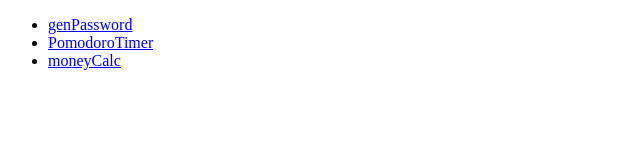
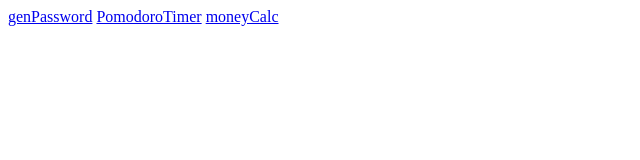
Before and after one commit to gushinDev/web-projects, a plain HTML site: page index.html in a window 1280 px wide. Shown: the whole page, without its empty margins (0-640 px from the left). Drawn offline with Linux system fonts and the light colour scheme.

Commit message:
check errors

```diff
--- a/index.html
+++ b/index.html
@@ -7,14 +7,11 @@
   <title>Document</title>
 </head>
 <body>
-  <ul class="list">
-    <li><a href="genPassword/index.html">genPassword</a>
-    </li>
-    <li><a href="PomodoroTimer/index.html">PomodoroTimer</a>
-    </li>
-    <li>  <a href="moneyCalc/index.html">moneyCalc</a>
-    </li>
-  </ul>
+<a href="genPassword/index.html">genPassword</a>
+
+  <a href="PomodoroTimer/index.html">PomodoroTimer</a>
+
+     <a href="moneyCalc/index.html">moneyCalc</a>
 
 </body>
 </html>
```
